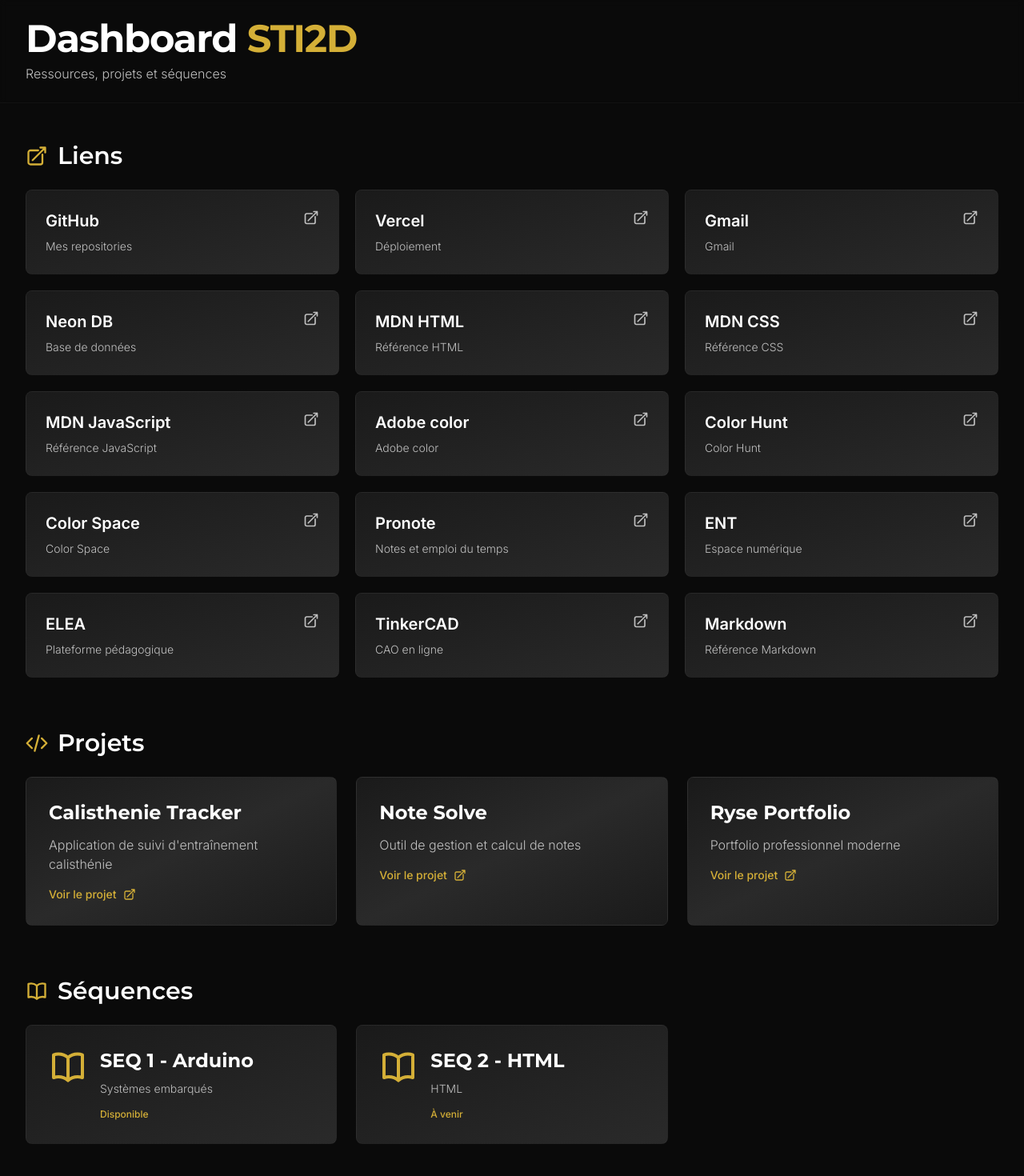
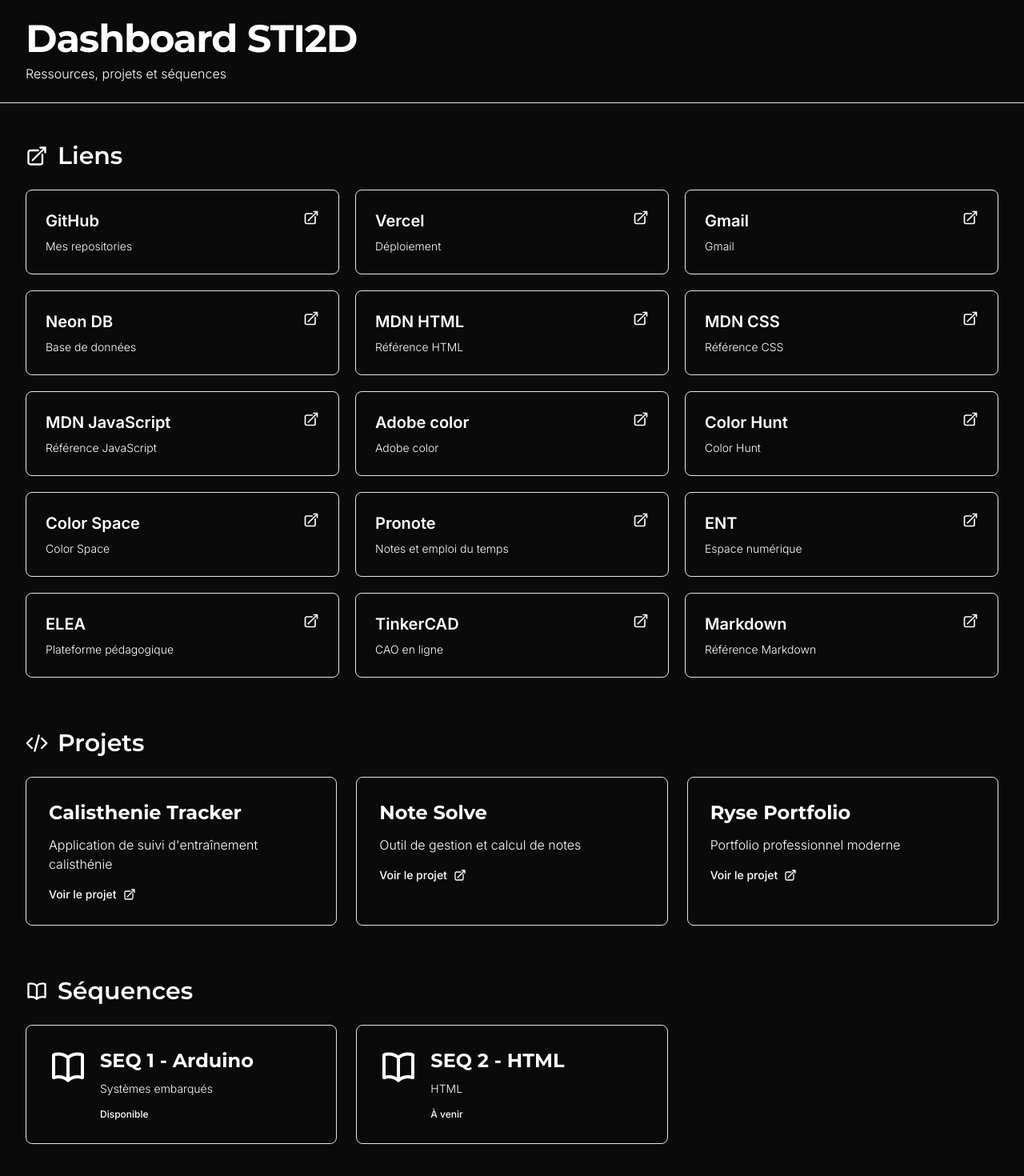
Before and after one commit to SHU445/STI2D-app, a Next.js app: page / in a window 1280 px wide. Shown: the top 1470 px of the page at 80% size. Built offline with nearby package versions, Linux system fonts and the light colour scheme.

Commit message:
delete css non use

```diff
--- a/app/layout.tsx
+++ b/app/layout.tsx
@@ -16,7 +16,7 @@
 }) {
   return (
     <html lang="fr">
-      <body className="bg-koenigsegg-black text-white antialiased">
+      <body className="bg--black text-white antialiased">
         {children}
       </body>
     </html>
--- a/app/page.tsx
+++ b/app/page.tsx
@@ -104,13 +104,13 @@
         initial={{ opacity: 0, y: -20 }}
         animate={{ opacity: 1, y: 0 }}
         transition={{ duration: 0.8, ease: 'easeOut' }}
-        className="border-b border-koenigsegg-gray/30 backdrop-blur-sm bg-koenigsegg-black/50 sticky top-0 z-50"
+        className="border-b border--gray/30 backdrop-blur-sm bg--black/50 sticky top-0 z-50"
       >
         <div className="max-w-7xl mx-auto px-4 sm:px-6 lg:px-8 py-6">
           <h1 className="text-3xl sm:text-4xl md:text-5xl font-display font-bold tracking-tight">
-            Dashboard <span className="text-koenigsegg-gold">STI2D</span>
+            Dashboard <span className="text--gold">STI2D</span>
           </h1>
-          <p className="text-koenigsegg-silver text-sm sm:text-base mt-2 font-light">
+          <p className="text--silver text-sm sm:text-base mt-2 font-light">
             Ressources, projets et séquences
           </p>
         </div>
@@ -125,7 +125,7 @@
           className="mb-12 sm:mb-16"
         >
           <motion.div variants={itemVariants} className="flex items-center gap-3 mb-6">
-            <ExternalLinkIcon className="w-6 h-6 sm:w-7 sm:h-7 text-koenigsegg-gold" />
+            <ExternalLinkIcon className="w-6 h-6 sm:w-7 sm:h-7 text--gold" />
             <h2 className="text-2xl sm:text-3xl font-display font-semibold">Liens</h2>
           </motion.div>
 
@@ -137,22 +137,22 @@
                 href={link.url}
                 target="_blank"
                 rel="noopener noreferrer"
-                className="group relative bg-gradient-to-br from-koenigsegg-darkGray to-koenigsegg-gray border border-koenigsegg-lightGray/20 rounded-lg p-5 sm:p-6 hover:border-koenigsegg-gold/50 transition-all duration-300 hover:shadow-xl hover:shadow-koenigsegg-gold/10 hover:-translate-y-1"
+                className="group relative bg-gradient-to-br from--darkGray to--gray border border--lightGray/20 rounded-lg p-5 sm:p-6 hover:border--gold/50 transition-all duration-300 hover:shadow-xl hover:shadow--gold/10 hover:-translate-y-1"
               >
                 <div className="flex items-start justify-between">
                   <div className="flex-1">
-                    <h3 className="text-lg sm:text-xl font-semibold text-white group-hover:text-koenigsegg-gold transition-colors duration-300">
+                    <h3 className="text-lg sm:text-xl font-semibold text-white group-hover:text--gold transition-colors duration-300">
                       {link.title}
                     </h3>
                     {link.description && (
-                      <p className="text-sm text-koenigsegg-silver mt-2 font-light">
+                      <p className="text-sm text--silver mt-2 font-light">
                         {link.description}
                       </p>
                     )}
                   </div>
-                  <ExternalLinkIcon className="w-5 h-5 text-koenigsegg-silver group-hover:text-koenigsegg-gold transition-colors duration-300 flex-shrink-0 ml-2" />
+                  <ExternalLinkIcon className="w-5 h-5 text--silver group-hover:text--gold transition-colors duration-300 flex-shrink-0 ml-2" />
                 </div>
-                <div className="absolute inset-0 bg-gradient-to-r from-koenigsegg-gold/0 via-koenigsegg-gold/5 to-koenigsegg-gold/0 opacity-0 group-hover:opacity-100 transition-opacity duration-300 rounded-lg pointer-events-none"></div>
+                <div className="absolute inset-0 bg-gradient-to-r from--gold/0 via--gold/5 to--gold/0 opacity-0 group-hover:opacity-100 transition-opacity duration-300 rounded-lg pointer-events-none"></div>
               </motion.a>
             ))}
           </div>
@@ -166,7 +166,7 @@
           className="mb-12 sm:mb-16"
         >
           <motion.div variants={itemVariants} className="flex items-center gap-3 mb-6">
-            <CodeIcon className="w-6 h-6 sm:w-7 sm:h-7 text-koenigsegg-gold" />
+            <CodeIcon className="w-6 h-6 sm:w-7 sm:h-7 text--gold" />
             <h2 className="text-2xl sm:text-3xl font-display font-semibold">Projets</h2>
           </motion.div>
 
@@ -178,21 +178,21 @@
                 href={project.url}
                 target="_blank"
                 rel="noopener noreferrer"
-                className="group relative bg-gradient-to-br from-koenigsegg-darkGray via-koenigsegg-gray to-koenigsegg-darkGray border border-koenigsegg-lightGray/30 rounded-lg p-6 sm:p-7 hover:border-koenigsegg-gold transition-all duration-300 hover:shadow-2xl hover:shadow-koenigsegg-gold/20 overflow-hidden"
+                className="group relative bg-gradient-to-br from--darkGray via--gray to--darkGray border border--lightGray/30 rounded-lg p-6 sm:p-7 hover:border--gold transition-all duration-300 hover:shadow-2xl hover:shadow--gold/20 overflow-hidden"
               >
                 <div className="relative z-10">
-                  <h3 className="text-xl sm:text-2xl font-display font-bold text-white group-hover:text-koenigsegg-gold transition-colors duration-300 mb-3">
+                  <h3 className="text-xl sm:text-2xl font-display font-bold text-white group-hover:text--gold transition-colors duration-300 mb-3">
                     {project.title}
                   </h3>
-                  <p className="text-sm sm:text-base text-koenigsegg-silver font-light leading-relaxed">
+                  <p className="text-sm sm:text-base text--silver font-light leading-relaxed">
                     {project.description}
                   </p>
-                  <div className="flex items-center gap-2 mt-4 text-koenigsegg-gold group-hover:gap-3 transition-all duration-300">
+                  <div className="flex items-center gap-2 mt-4 text--gold group-hover:gap-3 transition-all duration-300">
                     <span className="text-sm font-medium">Voir le projet</span>
                     <ExternalLinkIcon className="w-4 h-4" />
                   </div>
                 </div>
-                <div className="absolute inset-0 bg-gradient-to-br from-koenigsegg-gold/0 via-koenigsegg-gold/10 to-koenigsegg-gold/0 opacity-0 group-hover:opacity-100 transition-opacity duration-500"></div>
+                <div className="absolute inset-0 bg-gradient-to-br from--gold/0 via--gold/10 to--gold/0 opacity-0 group-hover:opacity-100 transition-opacity duration-500"></div>
               </motion.a>
             ))}
           </div>
@@ -205,7 +205,7 @@
           animate="visible"
         >
           <motion.div variants={itemVariants} className="flex items-center gap-3 mb-6">
-            <BookOpenIcon className="w-6 h-6 sm:w-7 sm:h-7 text-koenigsegg-gold" />
+            <BookOpenIcon className="w-6 h-6 sm:w-7 sm:h-7 text--gold" />
             <h2 className="text-2xl sm:text-3xl font-display font-semibold">Séquences</h2>
           </motion.div>
 
@@ -215,30 +215,30 @@
                 key={index}
                 variants={itemVariants}
                 href={sequence.url}
-                className="group relative bg-gradient-to-br from-koenigsegg-darkGray to-koenigsegg-gray border border-koenigsegg-lightGray/20 rounded-lg p-6 sm:p-7 hover:border-koenigsegg-gold/50 transition-all duration-300 hover:shadow-xl hover:shadow-koenigsegg-gold/10 hover:-translate-y-1"
+                className="group relative bg-gradient-to-br from--darkGray to--gray border border--lightGray/20 rounded-lg p-6 sm:p-7 hover:border--gold/50 transition-all duration-300 hover:shadow-xl hover:shadow--gold/10 hover:-translate-y-1"
               >
                 <div className="flex items-start gap-4">
-                  <BookOpenIcon className="w-10 h-10 sm:w-12 sm:h-12 text-koenigsegg-gold flex-shrink-0" />
+                  <BookOpenIcon className="w-10 h-10 sm:w-12 sm:h-12 text--gold flex-shrink-0" />
                   <div className="flex-1">
-                    <h3 className="text-xl sm:text-2xl font-display font-bold text-white group-hover:text-koenigsegg-gold transition-colors duration-300 mb-2">
+                    <h3 className="text-xl sm:text-2xl font-display font-bold text-white group-hover:text--gold transition-colors duration-300 mb-2">
                       {sequence.title}
                     </h3>
-                    <p className="text-sm text-koenigsegg-silver font-light leading-relaxed">
+                    <p className="text-sm text--silver font-light leading-relaxed">
                       {sequence.description}
                     </p>
                     {sequence.status === 'available' && (
-                      <div className="flex items-center gap-2 mt-3 text-koenigsegg-gold">
+                      <div className="flex items-center gap-2 mt-3 text--gold">
                         <span className="text-xs font-medium">Disponible</span>
                       </div>
                     )}
                     {sequence.status === 'coming-soon' && (
-                      <div className="flex items-center gap-2 mt-3 text-koenigsegg-gold">
+                      <div className="flex items-center gap-2 mt-3 text--gold">
                         <span className="text-xs font-medium">À venir</span>
                       </div>
                     )}
                   </div>
                 </div>
-                <div className="absolute inset-0 bg-gradient-to-r from-koenigsegg-gold/0 via-koenigsegg-gold/5 to-koenigsegg-gold/0 opacity-0 group-hover:opacity-100 transition-opacity duration-300 rounded-lg pointer-events-none"></div>
+                <div className="absolute inset-0 bg-gradient-to-r from--gold/0 via--gold/5 to--gold/0 opacity-0 group-hover:opacity-100 transition-opacity duration-300 rounded-lg pointer-events-none"></div>
               </motion.a>
             ))}
           </div>
@@ -250,10 +250,10 @@
         initial={{ opacity: 0 }}
         animate={{ opacity: 1 }}
         transition={{ duration: 0.8, delay: 0.5 }}
-        className="border-t border-koenigsegg-gray/30 mt-16 sm:mt-20"
+        className="border-t border--gray/30 mt-16 sm:mt-20"
       >
         <div className="max-w-7xl mx-auto px-4 sm:px-6 lg:px-8 py-6 sm:py-8 text-center">
-          <p className="text-koenigsegg-silver text-sm font-light">
+          <p className="text--silver text-sm font-light">
             Dashboard STI2D - By SHU445 - Next.js & TypeScript
           </p>
         </div>
```
Also changed, not shown: app/sequences/sequence-Arduino/page.tsx (+20 -20 lines), app/sequences/sequence-HTML/page.tsx (+20 -20 lines).
